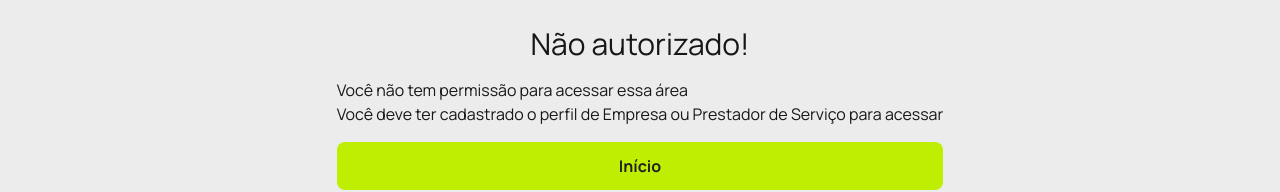
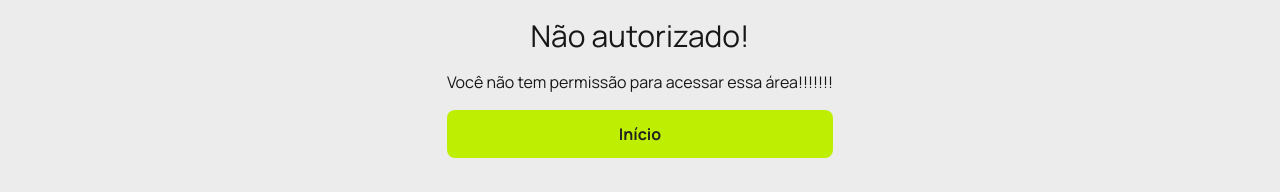
Before and after one commit to guerreiru/conecta, a Next.js app: page /unauthorized in a window 1280 px wide. Shown: the part 345-537 px from the top of the page. Built offline with nearby package versions, Linux system fonts and the light colour scheme; no server answers.

Commit message:
fix: update UnauthorizedPage layout and improve access message

```diff
--- a/src/app/(public)/unauthorized/page.tsx
+++ b/src/app/(public)/unauthorized/page.tsx
@@ -3,15 +3,11 @@ import Link from "next/link";
 
 export default function UnauthorizedPage() {
   return (
-    <main className="min-h-[calc(100vh-24px)] grid place-items-center">
+    <main className="min-h-[calc(100vh-65px)] grid place-items-center">
       <div className="grid gap-4">
         <h1 className="text-3xl text-center">Não autorizado!</h1>
         <div>
-          <p>Você não tem permissão para acessar essa área</p>
-          <p>
-            Você deve ter cadastrado o perfil de Empresa ou Prestador de Serviço
-            para acessar
-          </p>
+          <p>Você não tem permissão para acessar essa área!!!!!!!</p>
         </div>
         <Button>
           <Link href="/">Início</Link>
```
